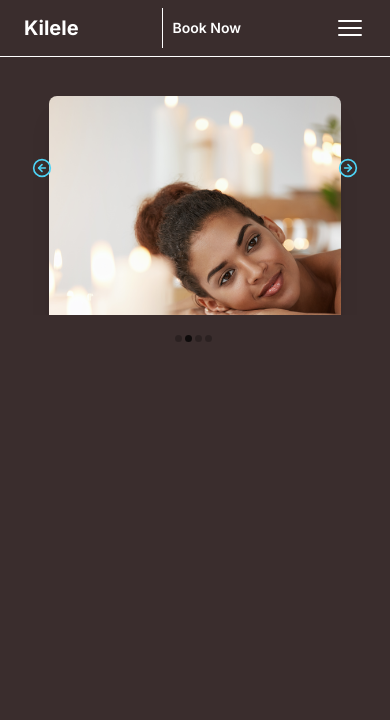
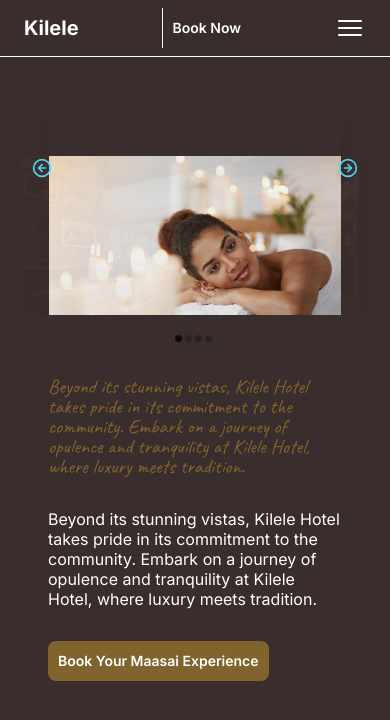
Before and after one commit to felixDev22/Kilele-Hotel-R, a Next.js app: page /gallery in a window 390 px wide. Shown: the top 720 px of the page. Built offline with nearby package versions, Linux system fonts and the light colour scheme.

Commit message:
Update slide images

```diff
--- a/src/app/carousel/Carousel.js
+++ b/src/app/carousel/Carousel.js
@@ -6,9 +6,9 @@ import { FiArrowLeftCircle, FiArrowRightCircle } from 'react-icons/fi';
 
 const Carousel = () => {
   const slides = [
-    '/assets/zebra.jpg',
+    '/assets/slide1.png',
     '/assets/slide2.png',
-    '/assets/slide3.png',
+    '/assets/slide5.png',
     '/assets/slide4.png',
   ];
 
@@ -40,17 +40,37 @@ const Carousel = () => {
     <div className="bg-[#3a2d2d] h-screen">
       <Zoom {...zoomInProperties}>
         {slides.map((each, index) => (
-          <div key={index} className='flex justify-center mt-24 w-full h-full flex-direction-row relative'>
+          <div
+            key={index}
+            className="flex justify-center mt-24 w-full h-full flex-direction-row relative">
             <Image
               src={each}
               alt="gallery"
-              width={1110}
-              height={500}
-              className='w-3/4 object-cover rounded-lg shadow-xl'
+              width={1100}
+              height={400}
+              className="w-3/4 h-full object-contain rounded shadow-xl"
             />
           </div>
         ))}
       </Zoom>
+      <div className="px-12 pt-8">
+        <p className=" text-xl leading-5 font-script text-[#81642d]">
+          Beyond its stunning vistas, Kilele Hotel takes pride in its commitment
+          to the community. Embark on a journey of opulence and tranquility at
+          Kilele Hotel, where luxury meets tradition.
+        </p>
+        <p className=" text-l leading-5 pt-8 text-[#fff]">
+          Beyond its stunning vistas, Kilele Hotel takes pride in its commitment
+          to the community. Embark on a journey of opulence and tranquility at
+          Kilele Hotel, where luxury meets tradition.
+        </p>
+        <button
+          type="submit"
+          value="Book now"
+          className="btn bg-[#81642d] text-white mt-8 md:text-base lg:text-lg">
+          Book Your Maasai Experience
+        </button>
+      </div>
     </div>
   );
 };
```
